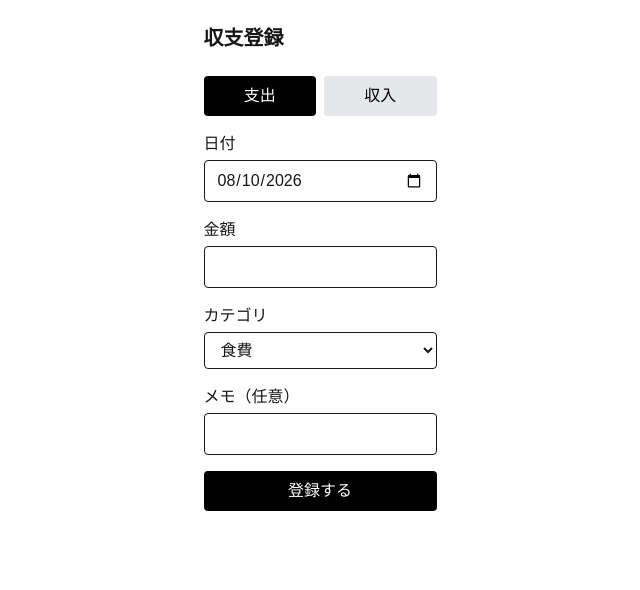
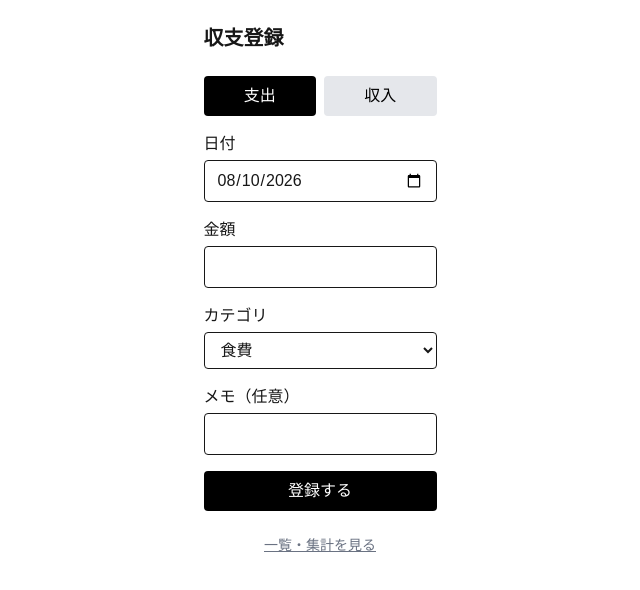
Before and after one commit to teruterupa/kakeibo-app, a Next.js app: page / in a window 1280 px wide. Shown: the top 590 px of the page, without its empty margins (320-960 px from the left). Built offline with nearby package versions, Linux system fonts and the light colour scheme.

Commit message:
登録画面から一覧・集計ページへのリンクを追加

```diff
--- a/app/page.tsx
+++ b/app/page.tsx
@@ -1,5 +1,6 @@
 "use client";
 
+import Link from "next/link";
 import { useActionState, useEffect, useRef, useState } from "react";
 import { createTransaction } from "@/app/actions/create-transaction";
 import { initialCreateTransactionState } from "@/lib/create-transaction-types";
@@ -120,6 +121,13 @@ export default function Home() {
           <p className="text-green-600">{state.message}</p>
         )}
       </form>
+
+      <Link
+        href="/transactions"
+        className="text-center text-sm text-gray-500 underline"
+      >
+        一覧・集計を見る
+      </Link>
     </main>
   );
 }
```
